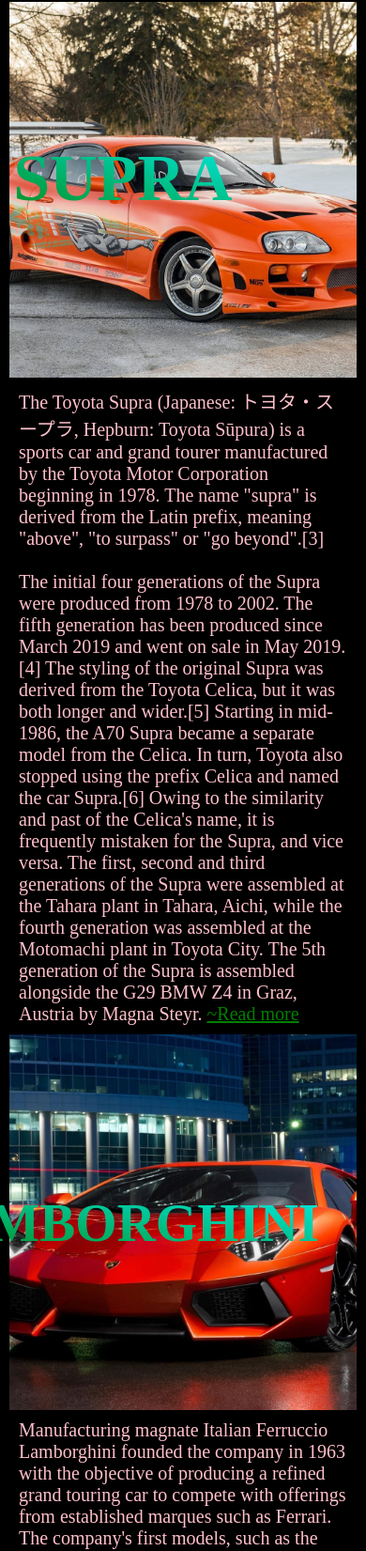
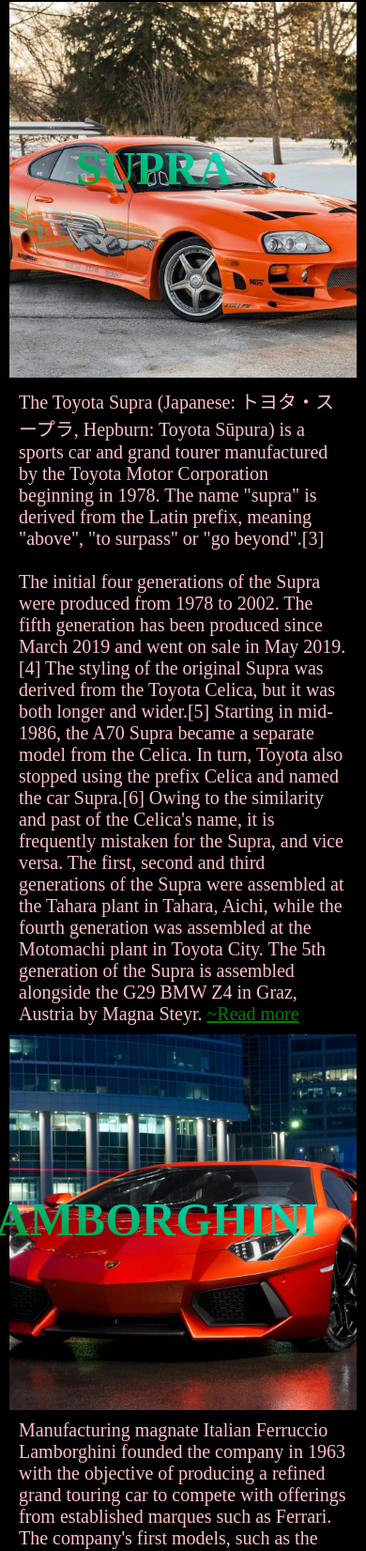
Before and after one commit to yashinatorx/car-models, a plain HTML site: page index.html in a window 390 px wide. Shown: the part 1685-3336 px from the top of the page at 94% size. Drawn offline with Linux system fonts and the light colour scheme.

Commit message:
Update style.css

```diff
--- a/style.css
+++ b/style.css
@@ -113,7 +113,49 @@
             transform: translateX(-50%) translateX(-50%);
 
         }
-       @media (min-width:300px) and (max-width:1020px) {
+       @media (min-width:320px) and (max-width:640px) {
+        .uys{
+            left: 100%;
+           font-size:50px;
+        }
+        .laal{
+            left: 75%;
+           font-size:50px;
+        }
+        .text{
+            left:75%;
+           font-size:50px;
+        }
+       }
+      @media (min-width:320px) and (max-width:640px) {
+        .uys{
+            left: 100%;
+           font-size:50px;
+        }
+        .laal{
+            left: 75%;
+           font-size:50px;
+        }
+        .text{
+            left:75%;
+           font-size:50px;
+        }
+       }
+ @media (min-width:320px) and (max-width:640px) {
+        .uys{
+            left: 100%;
+           font-size:50px;
+        }
+        .laal{
+            left: 75%;
+           font-size:50px;
+        }
+        .text{
+            left:75%;
+           font-size:50px;
+        }
+       }
+ @media (min-width:640px) and (max-width:1020px) {
         .uys{
             left: 100%;
         }
```
